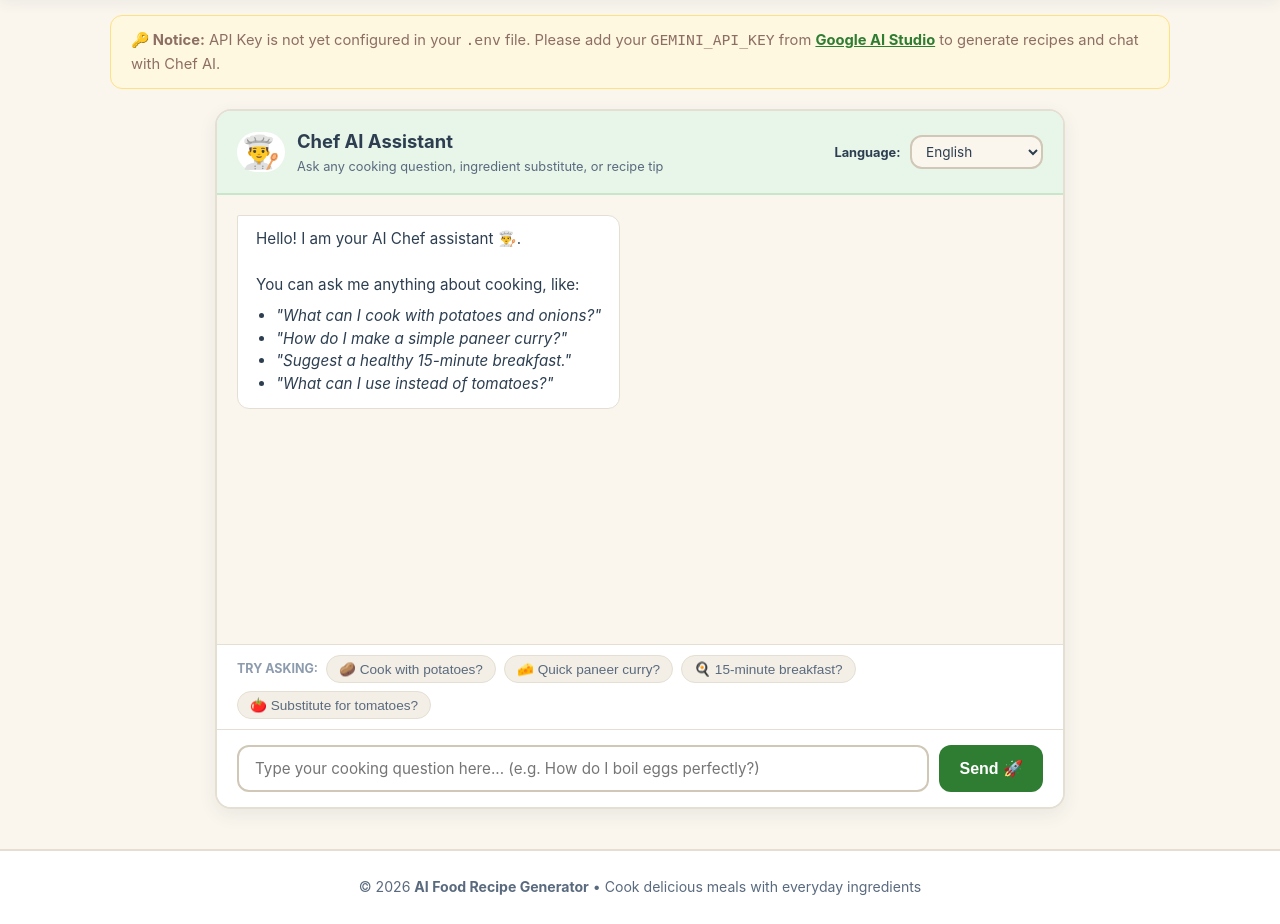
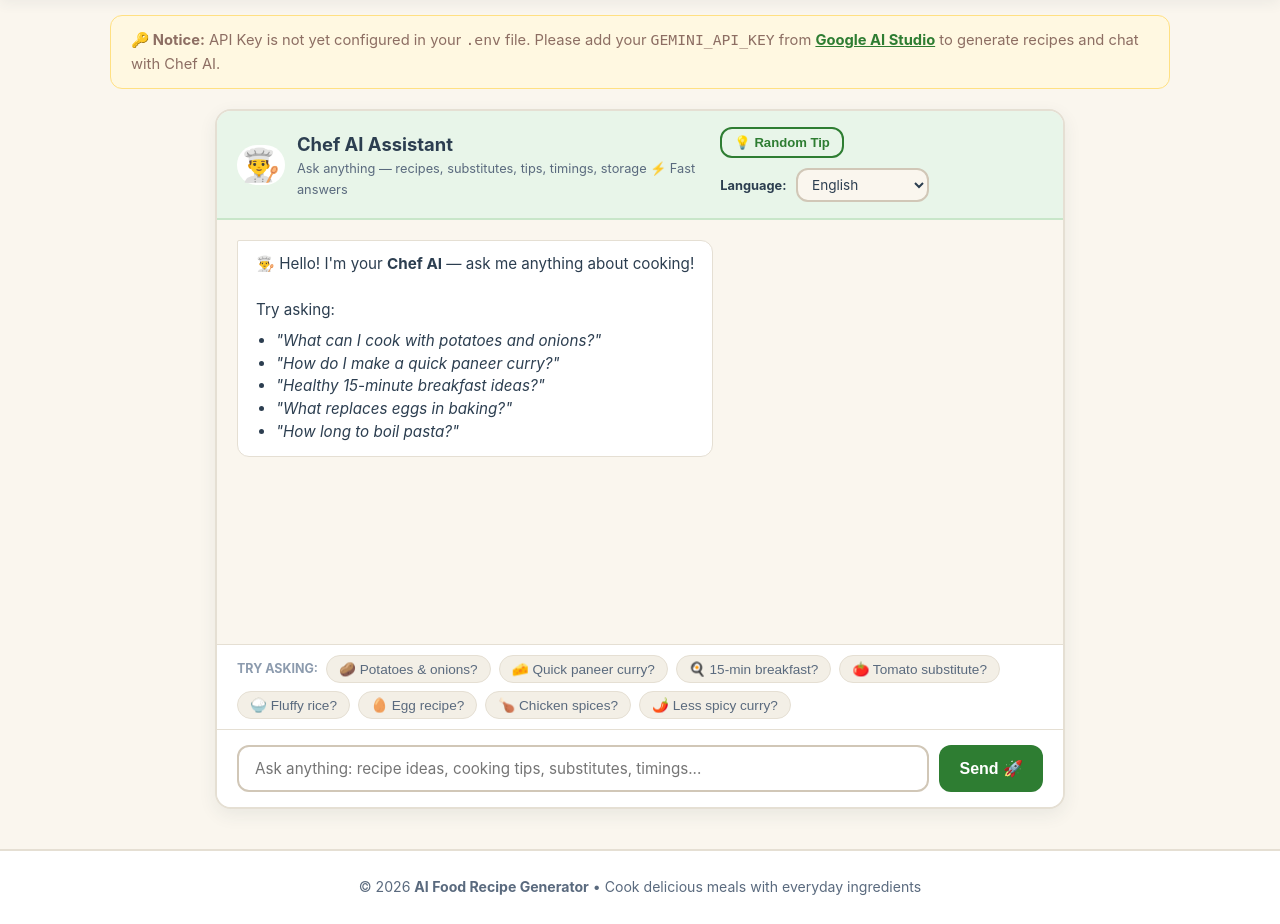
Before and after one commit to mahesh15ai/Food-Receipe, a Flask app: page /chatbot in a window 1280 px wide. Shown: the part 66-990 px from the top of the page. Run offline with Flask 3, Linux system fonts and the light colour scheme; data comes from the database, SQL or seed files in the repository; both versions use the stored data as it was after the commit; some libraries are stand-ins or nearby versions.

Commit message:
feat: 3 recipes per generation, faster chatbot, shopping list, random tip, animated typing dots, servings info

```diff
--- a/app.py
+++ b/app.py
@@ -280,6 +280,55 @@ def api_status():
 
 
 # -----------------------------------------------------------
+# Route 11: Shopping List Generator
+# -----------------------------------------------------------
+@app.route("/api/shopping-list/<int:recipe_id>")
+def api_shopping_list(recipe_id):
+    """
+    Returns the ingredients of a recipe as a plain shopping list (JSON).
+    """
+    recipe = database.get_recipe_by_id(recipe_id)
+    if not recipe:
+        return jsonify({"success": False, "message": "Recipe not found."}), 404
+
+    ingredients = recipe.get("ingredients", [])
+    if isinstance(ingredients, str):
+        ingredients = [ingredients]
+
+    return jsonify({
+        "success": True,
+        "title": recipe.get("title", "Recipe"),
+        "shopping_list": ingredients
+    })
+
+
+# -----------------------------------------------------------
+# Route 12: Random Quick Recipe Suggestion
+# -----------------------------------------------------------
+@app.route("/api/random-tip")
+def api_random_tip():
+    """
+    Returns a quick random cooking tip from Chef AI.
+    """
+    tips = [
+        "🧄 Always sauté garlic on medium heat — high heat turns it bitter in seconds!",
+        "🍳 Let your pan heat up fully before adding oil — it prevents sticking.",
+        "🧂 Salt pasta water generously — it should taste like the sea!",
+        "🥚 For fluffier scrambled eggs, whisk in a splash of cold water, not milk.",
+        "🍅 Add a pinch of sugar to tomato-based sauces to balance acidity.",
+        "🧅 Refrigerate onions for 15 minutes before cutting to avoid teary eyes!",
+        "🍚 Rinse rice 2-3 times before cooking to remove excess starch.",
+        "🫒 Add olive oil after cooking, not before — it preserves its flavor.",
+        "🌶️ Remove seeds from chili for less heat but full flavor.",
+        "🥦 Steam vegetables instead of boiling to retain more nutrients.",
+        "🍋 Squeeze lemon at the END of cooking to keep its bright fresh flavor.",
+        "🧈 Brown butter (not just melt it!) adds a rich nutty depth to any dish.",
+    ]
+    import random
+    return jsonify({"success": True, "tip": random.choice(tips)})
+
+
+# -----------------------------------------------------------
 # Run Application
 # -----------------------------------------------------------
 if __name__ == "__main__":
--- a/static/css/style.css
+++ b/static/css/style.css
@@ -970,3 +970,48 @@ a:hover {
         height: 550px;
     }
 }
+
+/* ==========================================================================
+   Typing Dots Animation - Chef AI Chatbot
+   ========================================================================== */
+
+.typing-bubble {
+    display: flex;
+    align-items: center;
+    padding: 10px 16px !important;
+    min-height: 36px;
+}
+
+.typing-dots {
+    display: inline-flex;
+    align-items: center;
+    gap: 4px;
+}
+
+.typing-dots span {
+    display: inline-block;
+    width: 8px;
+    height: 8px;
+    border-radius: 50%;
+    background-color: var(--primary-green);
+    animation: typingBounce 1.2s infinite ease-in-out;
+}
+
+.typing-dots span:nth-child(1) { animation-delay: 0s; }
+.typing-dots span:nth-child(2) { animation-delay: 0.2s; }
+.typing-dots span:nth-child(3) { animation-delay: 0.4s; }
+
+@keyframes typingBounce {
+    0%, 60%, 100% { transform: translateY(0); opacity: 0.4; }
+    30% { transform: translateY(-6px); opacity: 1; }
+}
+
+/* Smooth fade-in for new messages */
+.message-row {
+    animation: messageFadeIn 0.25s ease-out;
+}
+
+@keyframes messageFadeIn {
+    from { opacity: 0; transform: translateY(6px); }
+    to   { opacity: 1; transform: translateY(0); }
+}
--- a/static/js/script.js
+++ b/static/js/script.js
@@ -190,9 +190,13 @@ document.addEventListener("DOMContentLoaded", function () {
         const bubble = document.createElement("div");
         bubble.className = "message-bubble";
 
-        // Convert newlines to breaks and simple bullets
-        let formattedText = escapeHtml(text).replace(/\n/g, "<br>");
-        bubble.innerHTML = formattedText;
+        // Format: bold **text**, newlines → <br>, numbered & bullet lists
+        let formatted = escapeHtml(text)
+            .replace(/\*\*(.+?)\*\*/g, '<strong>$1</strong>')
+            .replace(/\n(\d+)\.\s/g, '<br><strong>$1.</strong> ')
+            .replace(/\n[-•]\s/g, '<br>• ')
+            .replace(/\n/g, '<br>');
+        bubble.innerHTML = formatted;
 
         row.appendChild(bubble);
         chatMessages.appendChild(row);
@@ -205,10 +209,13 @@ document.addEventListener("DOMContentLoaded", function () {
         row.id = "typing-indicator";
 
         const bubble = document.createElement("div");
-        bubble.className = "message-bubble";
-        bubble.style.fontStyle = "italic";
-        bubble.style.color = "var(--text-muted)";
-        bubble.innerHTML = "👨‍🍳 Chef AI is preparing an answer...";
+        bubble.className = "message-bubble typing-bubble";
+        bubble.innerHTML = `
+            <span class="typing-dots">
+                <span></span><span></span><span></span>
+            </span>
+            <span style="font-size:0.82rem; color:var(--text-muted); margin-left:8px;">Chef AI is cooking up an answer...</span>
+        `;
 
         row.appendChild(bubble);
         chatMessages.appendChild(row);
--- a/templates/chatbot.html
+++ b/templates/chatbot.html
@@ -10,12 +10,17 @@
             <span class="chef-avatar">👨‍🍳</span>
             <div>
                 <h1 class="chat-chef-title">Chef AI Assistant</h1>
-                <p class="chat-chef-sub">Ask any cooking question, ingredient substitute, or recipe tip</p>
+                <p class="chat-chef-sub">Ask anything — recipes, substitutes, tips, timings, storage ⚡ Fast answers</p>
             </div>
         </div>
 
+        <div style="display:flex; align-items:center; gap:10px; flex-wrap:wrap;">
+            <!-- Daily Tip Button -->
+            <button id="btn-daily-tip" class="btn btn-outline" style="padding:6px 12px; font-size:0.82rem;">
+                💡 Random Tip
+            </button>
+            <!-- Chat Language Selector -->
             <div>
-            <!-- Chat Language Selector -->
                 <label for="chat-language" style="font-size: 0.8rem; font-weight: 700; color: var(--primary-green-dark); margin-right: 5px;">Language:</label>
                 <select id="chat-language" class="select-box" style="padding: 6px 10px; font-size: 0.85rem; width: auto; display: inline-block;">
                     <option value="en" selected>English</option>
@@ -24,20 +29,22 @@
                 </select>
             </div>
         </div>
+    </div>
 
     <!-- Chat Messages Scroll Area -->
     <div class="chat-messages" id="chat-messages">
         <!-- Default Welcome Message from Bot -->
         <div class="message-row bot-row">
             <div class="message-bubble">
-                Hello! I am your AI Chef assistant 👨‍🍳.
+                👨‍🍳 Hello! I'm your <strong>Chef AI</strong> — ask me anything about cooking!
                 <br><br>
-                You can ask me anything about cooking, like:
+                Try asking:
                 <ul style="margin: 8px 0 0 20px;">
                     <li><em>"What can I cook with potatoes and onions?"</em></li>
-                    <li><em>"How do I make a simple paneer curry?"</em></li>
-                    <li><em>"Suggest a healthy 15-minute breakfast."</em></li>
-                    <li><em>"What can I use instead of tomatoes?"</em></li>
+                    <li><em>"How do I make a quick paneer curry?"</em></li>
+                    <li><em>"Healthy 15-minute breakfast ideas?"</em></li>
+                    <li><em>"What replaces eggs in baking?"</em></li>
+                    <li><em>"How long to boil pasta?"</em></li>
                 </ul>
             </div>
         </div>
@@ -46,18 +53,14 @@
     <!-- Quick Question Suggestion Chips -->
     <div class="chat-quick-chips">
         <span style="font-size: 0.78rem; font-weight: 700; color: var(--text-muted); text-transform: uppercase;">Try Asking:</span>
-        <button type="button" class="chip-btn chat-chip-btn" data-query="What can I cook with potatoes and onions?">
-            🥔 Cook with potatoes?
-        </button>
-        <button type="button" class="chip-btn chat-chip-btn" data-query="How do I make a quick paneer curry?">
-            🧀 Quick paneer curry?
-        </button>
-        <button type="button" class="chip-btn chat-chip-btn" data-query="Suggest a simple 15-minute breakfast.">
-            🍳 15-minute breakfast?
-        </button>
-        <button type="button" class="chip-btn chat-chip-btn" data-query="What can I use instead of tomatoes in curry?">
-            🍅 Substitute for tomatoes?
-        </button>
+        <button type="button" class="chip-btn chat-chip-btn" data-query="What can I cook with potatoes and onions?">🥔 Potatoes & onions?</button>
+        <button type="button" class="chip-btn chat-chip-btn" data-query="How do I make a quick paneer curry?">🧀 Quick paneer curry?</button>
+        <button type="button" class="chip-btn chat-chip-btn" data-query="Suggest a healthy 15-minute breakfast.">🍳 15-min breakfast?</button>
+        <button type="button" class="chip-btn chat-chip-btn" data-query="What can I use instead of tomatoes in curry?">🍅 Tomato substitute?</button>
+        <button type="button" class="chip-btn chat-chip-btn" data-query="How do I make fluffy rice?">🍚 Fluffy rice?</button>
+        <button type="button" class="chip-btn chat-chip-btn" data-query="Give me a simple egg recipe.">🥚 Egg recipe?</button>
+        <button type="button" class="chip-btn chat-chip-btn" data-query="What spices go well with chicken?">🍗 Chicken spices?</button>
+        <button type="button" class="chip-btn chat-chip-btn" data-query="How to reduce spiciness in a curry?">🌶️ Less spicy curry?</button>
     </div>
 
     <!-- Chat Input Form -->
@@ -66,7 +69,7 @@
             type="text"
             id="chat-input"
             class="chat-input"
-            placeholder="Type your cooking question here... (e.g. How do I boil eggs perfectly?)"
+            placeholder="Ask anything: recipe ideas, cooking tips, substitutes, timings..."
             autocomplete="off"
             required
         >
@@ -76,3 +79,28 @@
     </form>
 </div>
 {% endblock %}
+
+{% block scripts %}
+<script>
+// Daily tip button
+document.getElementById('btn-daily-tip').addEventListener('click', function() {
+    fetch('/api/random-tip')
+        .then(r => r.json())
+        .then(data => {
+            if (data.tip) {
+                const chatMessages = document.getElementById('chat-messages');
+                const row = document.createElement('div');
+                row.className = 'message-row bot-row';
+                const bubble = document.createElement('div');
+                bubble.className = 'message-bubble';
+                bubble.style.background = 'linear-gradient(135deg, #E8F5E9, #F1F8E9)';
+                bubble.style.borderLeft = '4px solid var(--primary-green)';
+                bubble.innerHTML = '<strong>💡 Chef\'s Random Tip:</strong><br>' + data.tip;
+                row.appendChild(bubble);
+                chatMessages.appendChild(row);
+                chatMessages.scrollTop = chatMessages.scrollHeight;
+            }
+        });
+});
+</script>
+{% endblock %}
```
Also changed, not shown: ai_engine.py (+28 -20 lines), templates/recipe_details.html (+31 -1 lines), database/recipes.db. Lines whose indentation alone changed are shown as unchanged.
